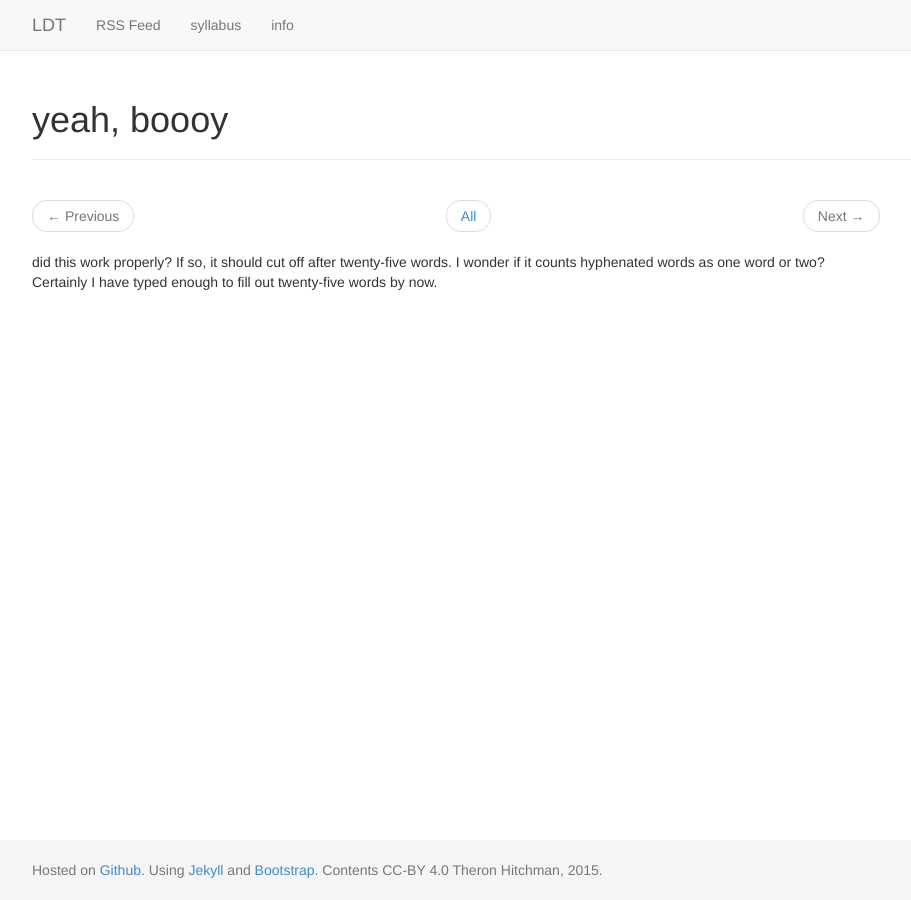
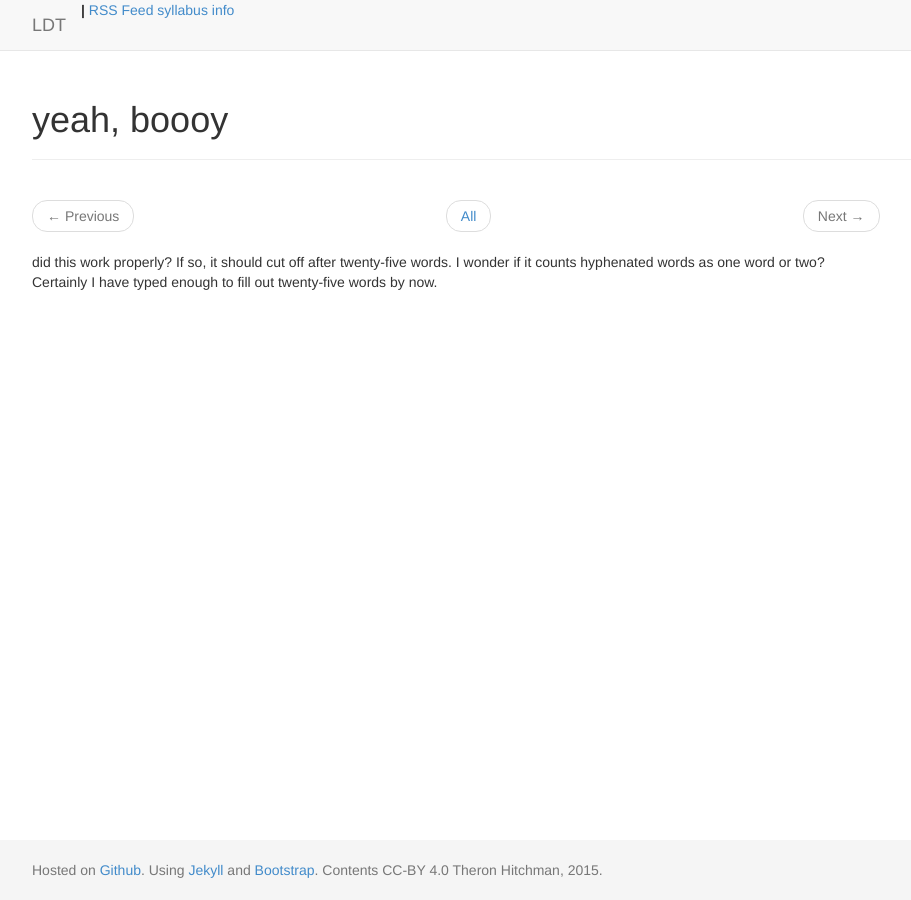
Before and after one commit to theronhitchman/low-dim-top, a Jekyll site: the page built from _posts/2015-08-25-test.md, in a window 1280 px wide. Shown: the whole page, without its empty margins (38-949 px from the left). Built offline with Jekyll 4.4.1, drawn with Linux system fonts in a browser that asks for light colours; nearby versions of some CDN libraries.

Commit message:
add a separator to the navbar

```diff
--- a/_includes/header.html
+++ b/_includes/header.html
@@ -30,18 +30,12 @@
     <div class="navbar navbar-default navbar-fixed-top" role="navigation">
       <div class="container">
         <div class="navbar-header">
-          <a class="navbar-brand" href="{{ site.baseurl }}/">LDT</a>
-          <ul class="nav navbar-nav navbar-right">
-            <li>
-              <a href="{{site.baseurl}}/feed.xml">RSS Feed</a>
-            </li>
-            <li>
-                <a href="{{ site.baseurl}}/syllabus/">syllabus</a>
-            </li>
-            <li>
-                <a href="{{ site.baseurl }}/info/">info</a>
-            </li>
-          </ul>
+            <a class="navbar-brand" href="{{ site.baseurl }}/">LDT</a>             <span role="separator" class="divider">
+              <strong>|</strong>
+            </span>
+          <a href="{{site.baseurl}}/feed.xml">RSS Feed</a>
+          <a href="{{ site.baseurl}}/syllabus/">syllabus</a>
+          <a href="{{ site.baseurl }}/info/">info</a>
         </div><!--/.nav-collapse -->
       </div>
     </div>
```
